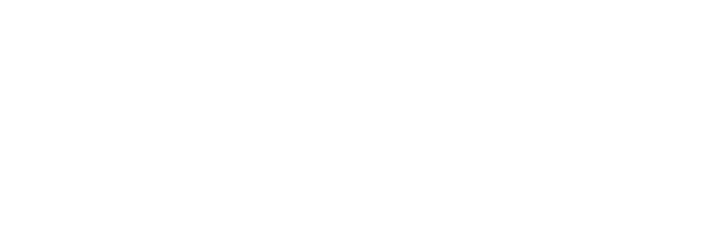
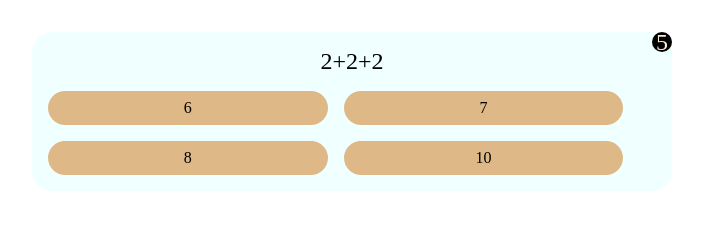
Before and after one commit to pareeksaloni/quiz-pu, a plain HTML site: page index.html in a window 1280 px wide. Shown: the whole page, without its empty margins (288-991 px from the left). Drawn offline with Linux system fonts and the light colour scheme.

Commit message:
added JS

```diff
--- a/index.html
+++ b/index.html
@@ -4,9 +4,25 @@
     <meta charset="UTF-8">
     <meta name="viewport" content="width=device-width, initial-scale=1.0">
     <title>Quiz</title>
-    <link rel="stylesheet" href="style.css"
+    <link rel="stylesheet" href="style.css">
 </head>
 <body>
+    <div id="wrapper">
+        <div id="quizDiv">
+            <div class="timer">5</div>
+            <div class="question">Question</div>
+            <div class="options">
+                <p class="option">Option 1</p>
+                <p class="option">Option 2</p>
+                <p class="option">Option 3</p>
+                <p class="option">Option 4</p>
+            </div>
+        </div>
+        <div id="scoreDiv">
+            <h2>YOUR SCORE IS </h2>
+        </div>
+    </div>
 
+    <script src="quiz.js"></script>
 </body>
 </html>
--- a/quiz.js
+++ b/quiz.js
@@ -1 +1,100 @@
-//Saloni Pareek
+const quizDiv = document.querySelector("#quizDiv");
+const scoreDiv = document.querySelector("#scoreDiv h2");
+const timer = document.querySelector(".timer");
+const question = document.querySelector(".question");
+const options = document.querySelectorAll(".option");
+let questionNumber = 0;
+let counter = 5;
+let id1, id2;
+const userAnswers = [];
+
+const data = [
+  {
+    question: "2+2",
+    answer: 4,
+    options: [1, 2, 3, 4],
+  },
+  {
+    question: "2+2+2",
+    answer: 6,
+    options: [6, 5, 4, 3],
+  },
+  {
+    question: "2+2*2",
+    answer: 8,
+    options: [6, 7, 8, 10],
+  },
+  {
+    question: "2*2-4",
+    answer: 0,
+    options: [1, 0, 2, 4],
+  },
+  {
+    question: "4*4*4",
+    answer: 64,
+    options: [12, 444, 64, 62],
+  },
+];
+
+displayQuestionAndOptions();
+// TO DISPLAY TIMER AT START
+timer.innerHTML = counter--; // 5
+displayTimer();
+
+id1 = setInterval(changeQuestion, 5000);
+
+function changeQuestion() {
+
+  if (questionNumber === data.length - 1) {
+    clearInterval(id1); // To stop question cycle
+  }
+  displayQuestionAndOptions();
+}
+
+function displayQuestionAndOptions() {
+  //TO DISPLAY QUESTION
+  question.innerHTML = data[questionNumber++].question;
+
+  //TO DISPLAY OPTIONS
+  for (let i = 0; i < options.length; i++) {
+    options[i].innerHTML = data[questionNumber].options[i];
+  }
+}
+
+function displayTimer() {
+  id2 = setInterval(() => {
+    if (counter === 0) {
+      counter = 5;
+      timer.innerHTML = counter--;
+      if (questionNumber === data.length) {
+        clearInterval(id2); // To stop timer cycle
+        quizDiv.style.display = "none";
+        scoreDiv.style.display = "block";
+
+        displayScore();
+      }
+    } else {
+      timer.innerHTML = counter--;
+    }
+  }, 1000);
+}
+
+// STORING USER ANSWER
+for (let i = 0; i < options.length; i++) {
+  options[i].addEventListener("click", storeUserAnswer);
+}
+
+function storeUserAnswer(e) {
+  userAnswers.push(e.target.innerHTML);
+  console.log(userAnswers);
+}
+
+function displayScore() {
+  let score = 0;
+  for (let i = 0; i < userAnswers.length; i++) {
+    if (Number(userAnswers[i]) === data[i].answer) score++;
+  }
+  scoreDiv.innerHTML = "You have scored " + score + " out of " + data.length;
+}
+
+//HOISTING: to take var declarations & function definitions up top
--- a/style.css
+++ b/style.css
@@ -3,3 +3,55 @@
     padding: 0;
     box-sizing: border-box;
 }
+#body{
+    background-color: bisque;
+}
+#quizDiv, #scoreDiv{
+    width: 50%;
+    text-align: center;
+    margin: 2rem auto;
+    padding: 1rem;
+    border-radius: 20px;
+    background-color: azure;
+    position: relative;
+}
+#scoreDiv{
+    display: none;
+}
+.timer{
+    position: absolute;
+    right: 0;
+    top: 0;
+    width: 20px;
+    height: 20px;
+    border-radius: 50%;
+    display: flex;
+    justify-content: center;
+    align-items: center;
+    background-color: black;
+    color: blanchedalmond;
+    font-size: 1.5rem;
+}
+.question{
+    font-size: 1.5rem;
+    margin-bottom: 1rem;
+}
+.options{
+    display: flex;
+    flex-wrap: wrap;
+    gap: 1rem;
+}
+.option{
+    width: 46%;
+    padding: 0.5rem;
+    border-radius: 20px;
+    background-color: burlywood;
+    text-align: center;
+    transition: all 400ms;
+    cursor: pointer;
+}
+.option:hover {
+    transform: scale(1.1);
+    background-color: goldenrod;
+    color: darkred;
+}
```
